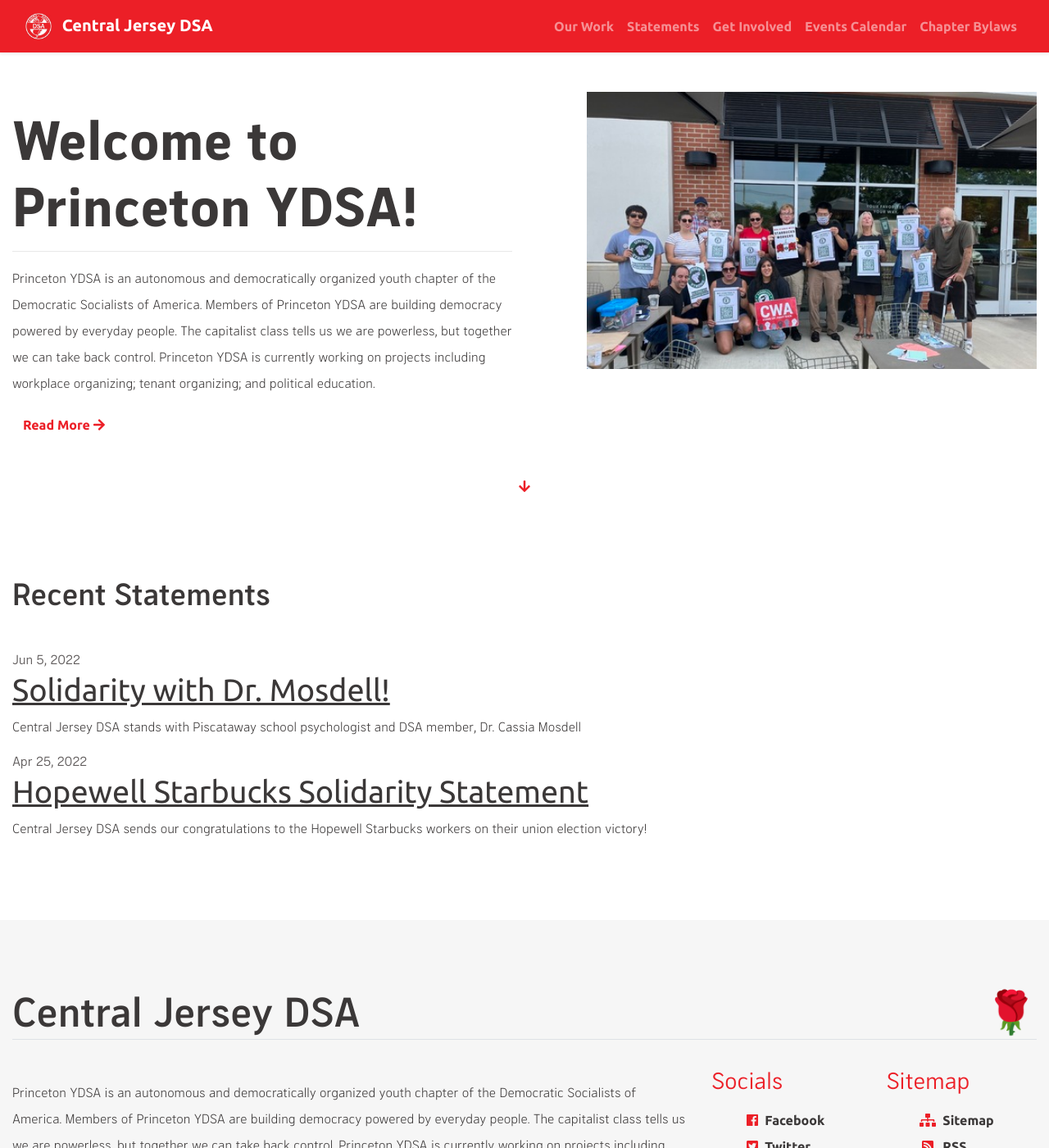
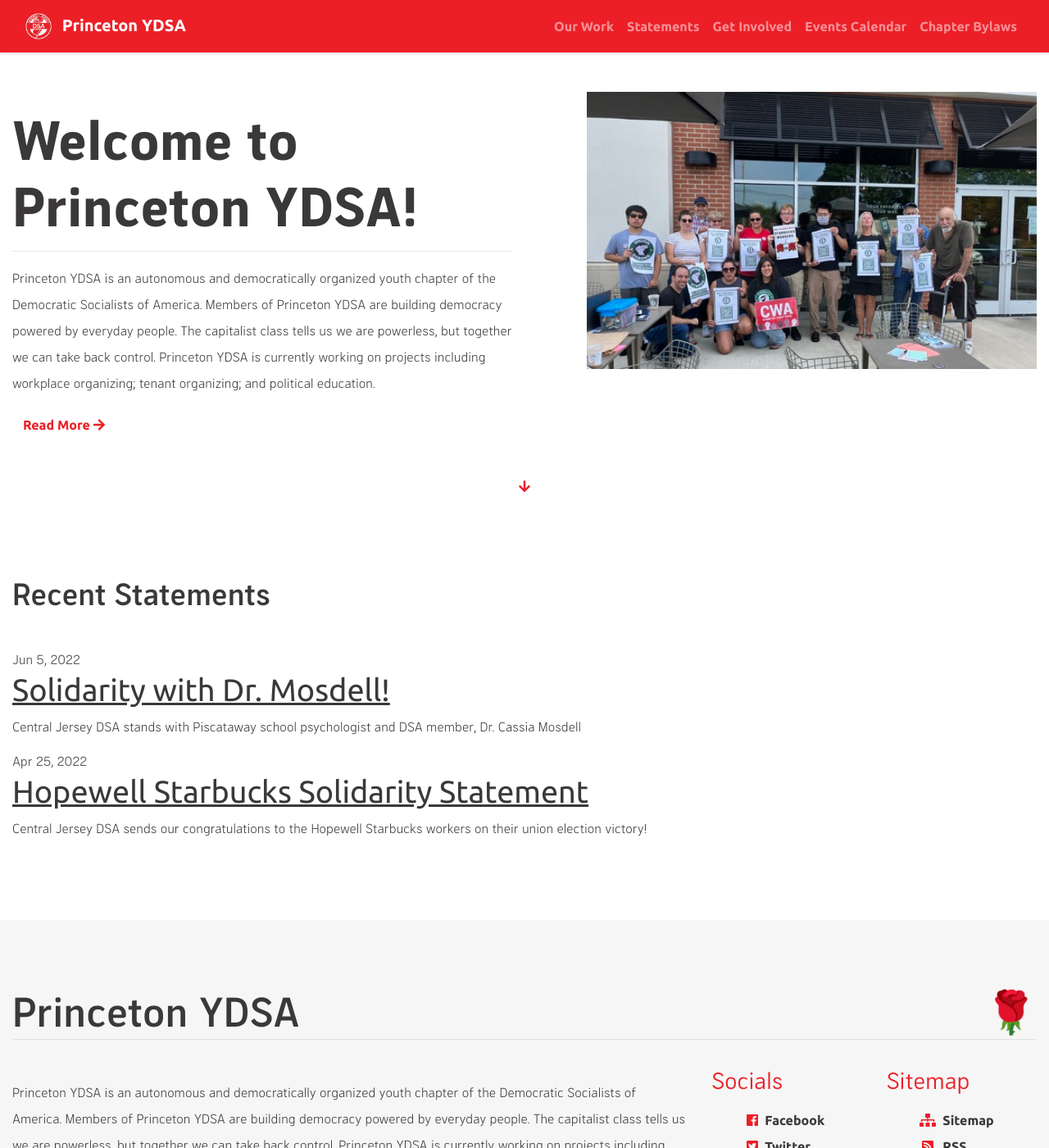
Before and after one commit to centralnjdsa-ntc/princetonydsa.github.io, a Jekyll site: the page built from index.html, in a window 1280 px wide and 1400 px high. Shown: the whole window at 82% size. Built offline with Jekyll 4.4.1, drawn with Linux system fonts in a browser that asks for light colours; the list of posts is cut into pages by our own code.

Commit message:
Update nav.yml
PYDSA

```diff
--- a/_data/nav.yml
+++ b/_data/nav.yml
@@ -2,10 +2,10 @@
 header:
   - title: "Our Work"
     url: "our-work"
-    description: "Check out what Central Jersey DSA is working on!"
+    description: "Check out what Princeton YDSA is working on!"
   - title: "Statements"
     url: "/statements/"
-    description: "Link to Central Jersey DSA's Chapter Statements"
+    description: "Link to Princeton YDSA's Chapter Statements"
   - title: "Get Involved"
     url: "/get-involved/"
     description: "Join DSA!"
@@ -14,31 +14,31 @@
     description: "Chapter Events Calendar"
   - title: "Chapter Bylaws"
     url: "/bylaws/"
-    description: "Here are the bylaws for Central Jersey DSA"
+    description: "Here are the bylaws for Princeton YDSA"
 
 # footer links
 footer:
-  - owner: "Central Jersey DSA"
+  - owner: "Princeton YDSA"
     url: # link if any
     description: # tool tip for your url
-    bio: "This is your chapter of the Democratic Socialists of America" # short bio
+    bio: "This is your chapter of the Young Democratic Socialists of America" # short bio
     address: "PO Box 1038 New York, NY 10272" # address or region
   - social:
     - label: "Facebook"
       icon: "fab fa-fw fa-facebook"
-      url: "https://www.facebook.com/CentralNJDSA"
+      url: "https://www.facebook.com/YDSprinceton"
     - label: "Twitter"
       icon: "fab fa-fw fa-twitter-square"
-      url: "https://twitter.com/CentralNJDSA"
+      url: "https://twitter.com/ydsa_princeton"
     - label: "Instagram"
       icon: "fab fa-fw fa-instagram"
-      url: "https://www.instagram.com/centralnjdsa/"
+      url: "https://www.instagram.com/ydsa_princeton/"
       #    - label: "GitHub"
       #icon: "fab fa-fw fa-github"
       #url: "https://github.com/peninsuladsa"
     - label: "Email"
       icon: "fa fa-envelope"
-      url: "mailto:centralnj@dsanj.org"
+      url: "mailto:yds@princeton.edu"
   - feed:
     - label: "Sitemap"
       icon: "fas fa-sitemap"
```
